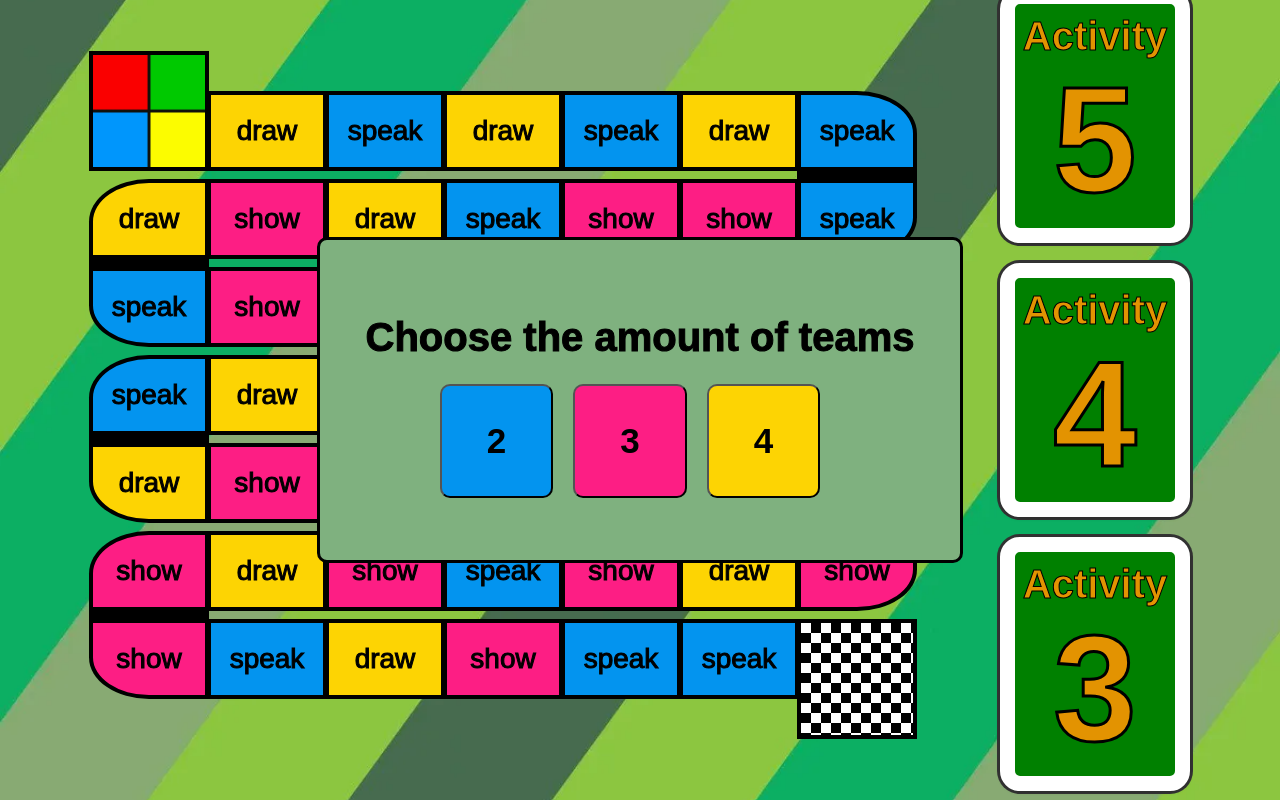
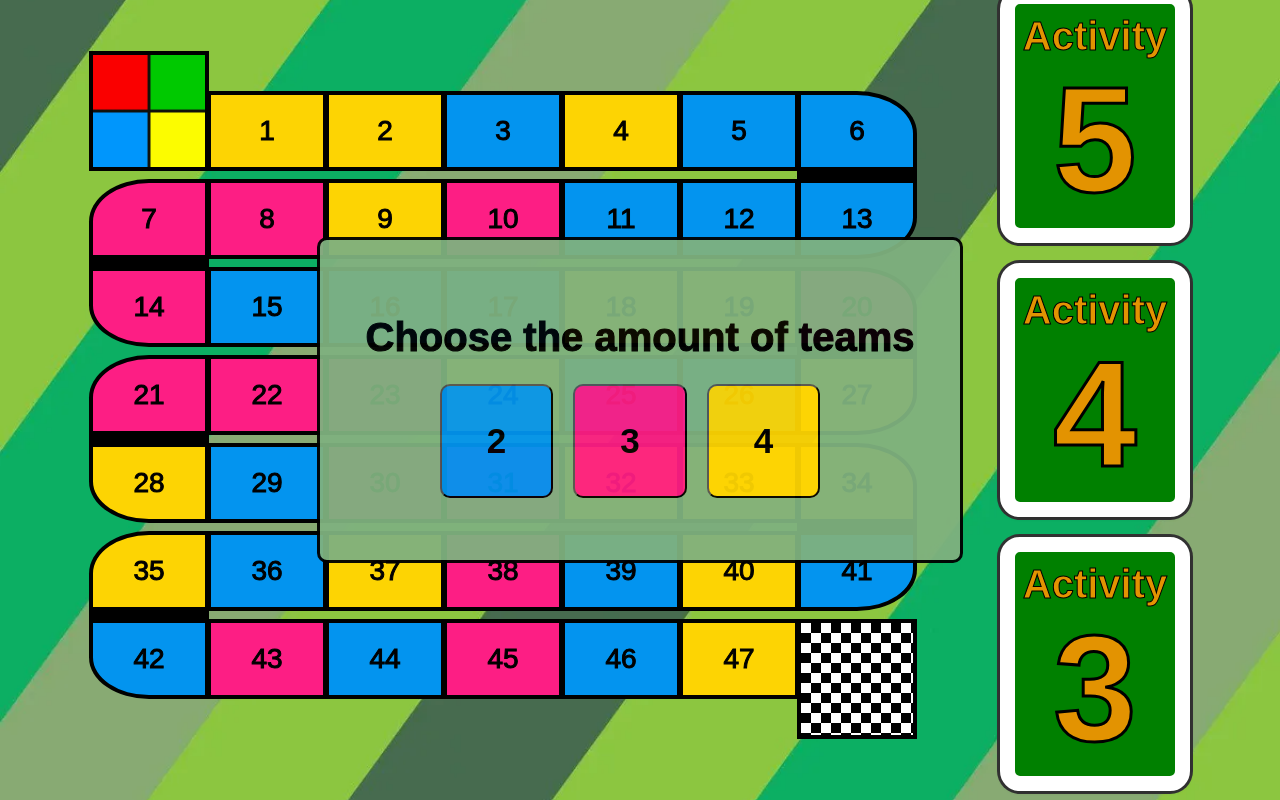
Before and after one commit to ZnoGouDj/activity, a React (Create React App) app: page / in a window 1280 px wide. Both pictures are taken after a click on the button "Start game". Built offline with nearby package versions, Linux system fonts and the light colour scheme.

Commit message:
split into components

```diff
--- a/src/App.css
+++ b/src/App.css
@@ -210,6 +210,7 @@ h2 {
   border-radius: 10px;
   justify-content: space-between;
   flex-direction: column;
+  opacity: 0.95;
 }
 
 .task {
--- a/src/App.js
+++ b/src/App.js
@@ -1,9 +1,13 @@
 import React from 'react';
 import { easyWords, mediumWords, hardWords } from './data.js';
 import './App.css';
+import CardSlot from './components/CardSlot.jsx';
+import Popup from './components/Popup.jsx';
+import Task from './components/Task.jsx';
+import TeamInfo from './components/TeamInfo.jsx';
+import Field from './components/Field.jsx';
 
 function GameBoard() {
-  const words = ['speak', 'show', 'draw'];
   const [showStart, setShowStart] = React.useState(true);
   const [showPopup, setShowPopup] = React.useState(false);
   const [showTask, setShowTask] = React.useState(false);
@@ -11,9 +15,8 @@ function GameBoard() {
   const [currentWord, setCurrentWord] = React.useState('');
   const [currentDifficulty, setCurrentDifficulty] = React.useState(3);
 
-  function handleTeamQtyChange(event) {
-    const newTeamsQty = parseInt(event.target.innerHTML);
-    const newTeams = teamsQtyHandler(newTeamsQty);
+  function handleTeamQtyChange(qty) {
+    const newTeams = teamsQtyHandler(qty);
     setTeams(newTeams);
     setShowPopup(false);
   }
@@ -42,9 +45,8 @@ function GameBoard() {
     setShowTask(true);
   }
 
-  const handleGuessWord = (e) => {
-    const val = e.target.innerHTML;
-    if (val === 'Yes') {
+  const handleGuessWord = (value) => {
+    if (value === 'Yes') {
       teams.forEach((team) => {
         if (team.isCurrent) {
           team.position += currentDifficulty;
@@ -73,32 +75,12 @@ function GameBoard() {
     })
   })
 
-  const fields = React.useMemo(() => {
-    const fields = [];
-
-    for (let i = 0; i < 49; i++) {
-      const isStartOrFinish = i !== 0 && i !== 48;
-      const word = words[Math.floor(Math.random() * words.length)];
-      const fieldClass = word && isStartOrFinish ? `field ${word}` : 'field';
-      fields.push(
-        <div className={fieldClass} key={i}>
-          {isStartOrFinish ? word : ''}
-        </div>
-      );
-    }
-
-    return fields;
-  }, []);
-
   return (
     <div className="container">
       <div className="game-board">
         <div className="info">
           {teams.map((team) => (
-            <div key={team.name} style={{ background: team.isCurrent ? '#db6060' : 'none' }}>
-              <h3>Name: {team.name}</h3>
-              <p>Position: {team.position}</p>
-            </div>
+            <TeamInfo team={team} key={team.name} />
           ))}
         </div>
         <div className="field-grid">
@@ -107,41 +89,21 @@ function GameBoard() {
               Start game
             </button>
           ) : (
-            fields
+            Array.from({ length: 49 }).map((_, i) => (
+              <Field index={i} key={i} />
+            ))
           )}
         </div>
         {!showStart && (
           <div className="card-slots">
             {Array.from({ length: 3 }, (_, i) => (
-              <div
-                className="card"
-                key={i}
-                onClick={(e) => {
-                  handleCardPick(5 - i);
-                }}
-              >
-                <h2>Activity</h2>
-                <p className="difficulty">{5 - i}</p>
-              </div>
+              <CardSlot difficulty={5 - i} onCardPick={handleCardPick} key={i} />
             ))}
           </div>
         )}
       </div>
-      <div className="popup" style={{ display: showPopup ? 'flex' : 'none' }}>
-        <h2>Choose the amount of teams</h2>
-        <div className="btns-container">
-          <button onClick={(e) => handleTeamQtyChange(e)}>2</button>
-          <button onClick={(e) => handleTeamQtyChange(e)}>3</button>
-          <button onClick={(e) => handleTeamQtyChange(e)}>4</button>
-        </div>
-      </div>
-      <div className="task" style={{ display: showTask ? 'flex' : 'none' }}>
-        <h2>{currentWord}</h2>
-        <div className="guess-buttons">
-          <button onClick={(e) => {handleGuessWord(e)}}>No</button>
-          <button onClick={(e) => {handleGuessWord(e)}}>Yes</button>
-        </div>
-      </div>
+      <Popup showPopup={showPopup} onTeamQtyChange={handleTeamQtyChange} />
+      <Task showTask={showTask} word={currentWord} onGuessWord={handleGuessWord} />
     </div>
   );
 }
--- /dev/null
+++ b/src/components/CardSlot.jsx
@@ -0,0 +1,17 @@
+import React from "react";
+
+function CardSlot({ difficulty, onCardPick }) {
+    return (
+      <div
+        className="card"
+        onClick={() => {
+          onCardPick(difficulty);
+        }}
+      >
+        <h2>Activity</h2>
+        <p className="difficulty">{difficulty}</p>
+      </div>
+    );
+  }
+
+  export default CardSlot;
--- /dev/null
+++ b/src/components/Field.jsx
@@ -0,0 +1,18 @@
+import React from "react";
+
+const Field = React.memo(({ index }) => {
+  const words = ['speak', 'show', 'draw'];
+
+  const isStartOrFinish = index !== 0 && index !== 48;
+  const word = words[Math.floor(Math.random() * words.length)];
+  const fieldClass = !isStartOrFinish ? 'field' : `field ${word}`;
+
+  return (
+    <div className={fieldClass}>
+      {/* {isStartOrFinish && word} */}
+      {isStartOrFinish && index}
+    </div>
+  );
+});
+
+export default Field;
--- /dev/null
+++ b/src/components/Popup.jsx
@@ -0,0 +1,16 @@
+import React from "react";
+
+function Popup({ showPopup, onTeamQtyChange }) {
+  return (
+    <div className="popup" style={{ display: showPopup ? 'flex' : 'none' }}>
+      <h2>Choose the amount of teams</h2>
+      <div className="btns-container">
+        <button onClick={() => onTeamQtyChange(2)}>2</button>
+        <button onClick={() => onTeamQtyChange(3)}>3</button>
+        <button onClick={() => onTeamQtyChange(4)}>4</button>
+      </div>
+    </div>
+  );
+}
+
+export default Popup;
--- /dev/null
+++ b/src/components/Task.jsx
@@ -0,0 +1,15 @@
+import React from "react";
+
+function Task({ showTask, word, onGuessWord }) {
+  return (
+    <div className="task" style={{ display: showTask ? 'flex' : 'none' }}>
+      <h2>{word}</h2>
+      <div className="guess-buttons">
+        <button onClick={() => onGuessWord('No')}>No</button>
+        <button onClick={() => onGuessWord('Yes')}>Yes</button>
+      </div>
+    </div>
+  );
+}
+
+export default Task;
--- /dev/null
+++ b/src/components/TeamInfo.jsx
@@ -0,0 +1,12 @@
+import React from "react";
+
+function TeamInfo({ team }) {
+  return (
+    <div style={{ background: team.isCurrent ? '#db6060' : 'none' }}>
+      <h3>Name: {team.name}</h3>
+      <p>Position: {team.position}</p>
+    </div>
+  );
+}
+
+export default TeamInfo;
```
